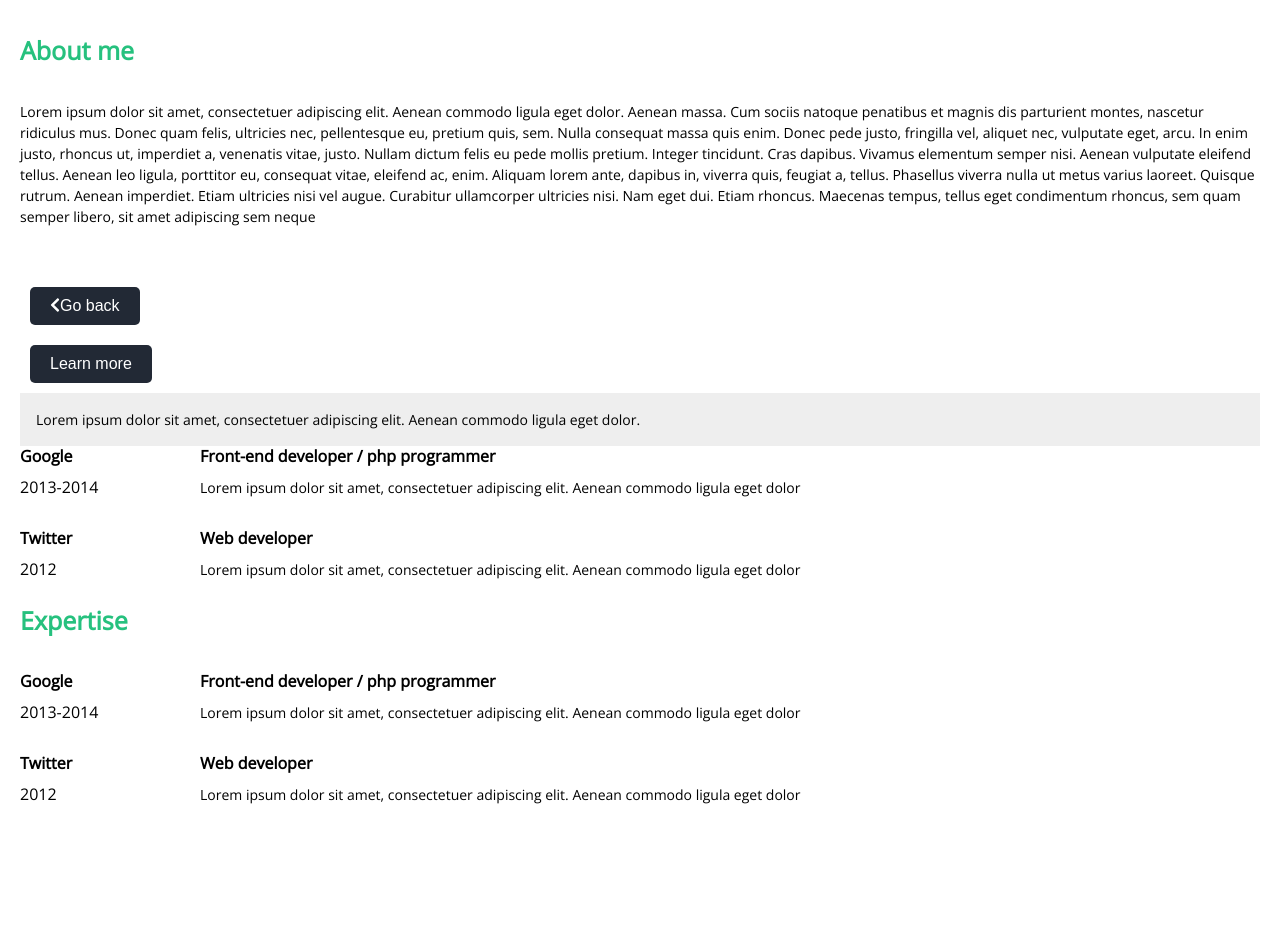
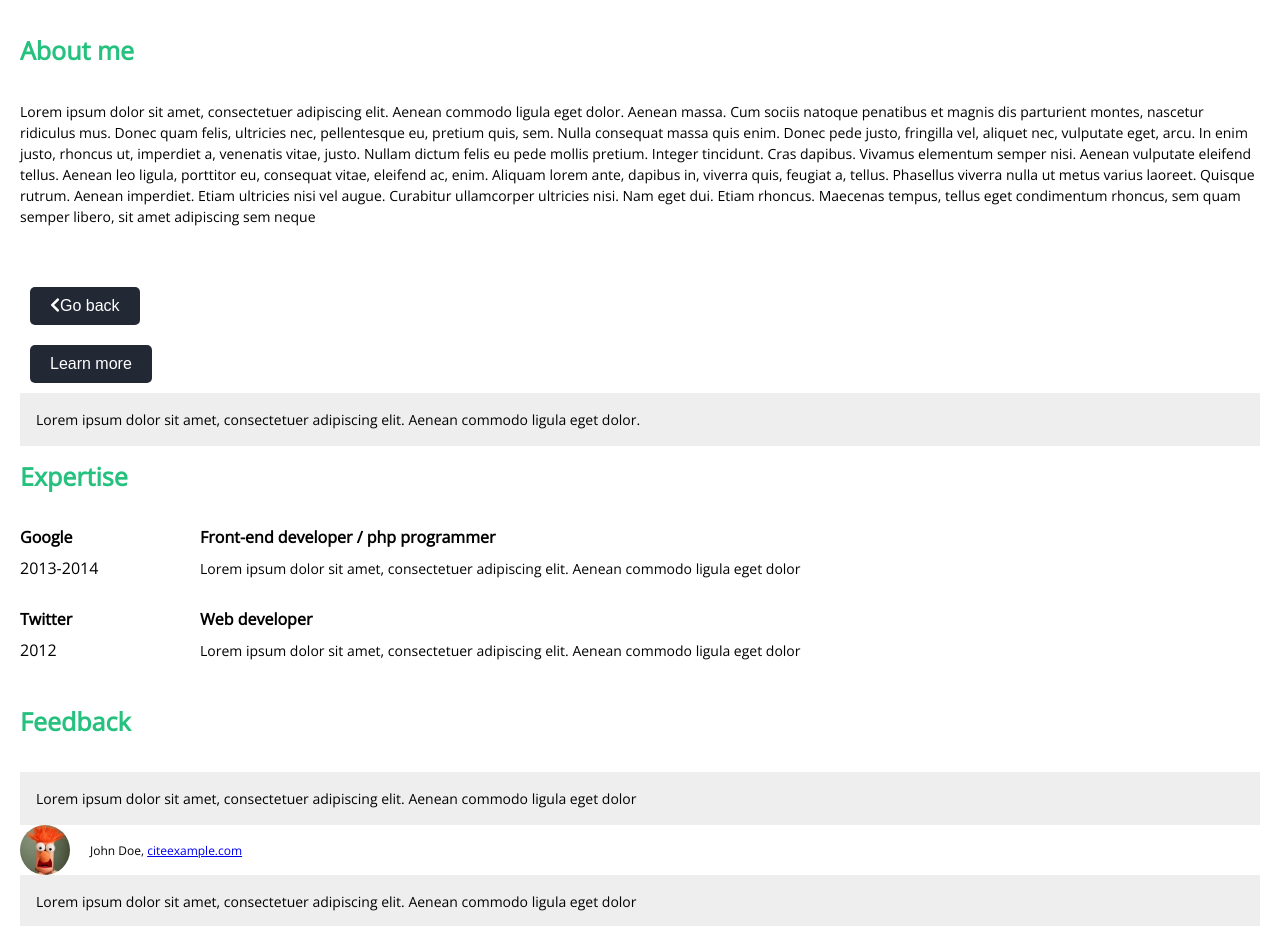
Before and after one commit to stiripo/cv-app, a React (Create React App) app in the folder cv-app/: page / in a window 1280 px wide. Shown: the top 926 px of the page. Before the commit the page ends 875 px from the top, so only its background shows below. Built offline with nearby package versions, Linux system fonts and the light colour scheme.

Commit message:
Add Feedback component

```diff
--- a/cv-app/src/App.js
+++ b/cv-app/src/App.js
@@ -4,7 +4,9 @@ import { faChevronLeft } from '@fortawesome/free-solid-svg-icons';
 import { Box } from './components/Box';
 import { Button } from './components/Button';
 import { Info } from './components/Info';
-import { Expertise, jobs } from './components/Expertise';
+import { Expertise } from './components/Expertise';
+import { Feedback } from './components/Feedback';
+import { feedback_data, expertise_data } from './utils/constants';
 
 
 function App() {
@@ -13,14 +15,16 @@ function App() {
       <Box
         title='About me'
         content='Lorem ipsum dolor sit amet, consectetuer adipiscing elit. Aenean commodo ligula eget dolor. Aenean massa. Cum sociis natoque penatibus et magnis dis parturient montes, nascetur ridiculus mus. Donec quam felis, ultricies nec, pellentesque eu, pretium quis, sem. Nulla consequat massa quis enim. Donec pede justo, fringilla vel, aliquet nec, vulputate eget, arcu. In enim justo, rhoncus ut, imperdiet a, venenatis vitae, justo. Nullam dictum felis eu pede mollis pretium. Integer tincidunt. Cras dapibus. Vivamus elementum semper nisi. Aenean vulputate eleifend tellus. Aenean leo ligula, porttitor eu, consequat vitae, eleifend ac, enim. Aliquam lorem ante, dapibus in, viverra quis, feugiat a, tellus. Phasellus viverra nulla ut metus varius laoreet. Quisque rutrum. Aenean imperdiet. Etiam ultricies nisi vel augue. Curabitur ullamcorper ultricies nisi. Nam eget dui. Etiam rhoncus. Maecenas tempus, tellus eget condimentum rhoncus, sem quam semper libero, sit amet adipiscing sem neque' />
-
       <Button icon={<FontAwesomeIcon icon={faChevronLeft} />} text="Go back" />
       <Button text='Learn more' />
       <Info text='Lorem ipsum dolor sit amet, consectetuer adipiscing elit. Aenean commodo ligula eget dolor.' />
-    <Expertise data={jobs} />
       <Box
         title='Expertise'
-    content={<Expertise data={jobs} />} />
+        content={<Expertise data={expertise_data} />} />
+      <Box
+        title='Feedback'
+        content={<Feedback data={feedback_data} />}
+      />
     </>
   );
 }
--- a/cv-app/src/App.scss
+++ b/cv-app/src/App.scss
@@ -68,3 +68,16 @@ body {
 .expertise-list p {
     font-size: $main_font_size;
 }
+
+.feedback-reporter {
+    display: flex;
+    align-items: center;
+    font-size: 12px;
+}
+
+.feedback-photo {
+    width: 50px;
+    height: 50px;
+    margin-right: 20px;
+    border-radius: 50%;
+}
--- a/cv-app/src/components/Expertise.js
+++ b/cv-app/src/components/Expertise.js
@@ -1,22 +1,3 @@
-export const jobs = [
-    {
-        date: '2013-2014',
-        info: {
-            company: 'Google',
-            job: 'Front-end developer / php programmer',
-            description: 'Lorem ipsum dolor sit amet, consectetuer adipiscing elit. Aenean commodo ligula eget dolor'
-        }
-    },
-    {
-        date: '2012',
-        info: {
-            company: 'Twitter',
-            job: 'Web developer',
-            description: 'Lorem ipsum dolor sit amet, consectetuer adipiscing elit. Aenean commodo ligula eget dolor'
-        }
-    }
-]
-
 export function Expertise(props) {
     const data = props.data;
     const listitems = data.map((entry) =>
--- /dev/null
+++ b/cv-app/src/components/Feedback.js
@@ -0,0 +1,23 @@
+import { getDomainFromUrl } from "../utils/helper _functions";
+
+export function Feedback(props) {
+    const data = props.data;
+    const listitems = data.map((feedback) =>
+        <li>
+            <blockquote>
+                <p className='info'>{feedback.feedback}</p>
+                <div className='feedback-reporter'>
+                    <img className='feedback-photo' src={feedback.reporter.photoUrl} alt="Reporter"/>
+                    <cite>{`${feedback.reporter.name}, `}
+                    <a href={feedback.reporter.citeUrl}>{getDomainFromUrl(feedback.reporter.citeUrl)}</a>
+                    </cite>
+                </div>
+            </blockquote>
+        </li>
+    )
+    return (
+        <ul>
+            {listitems}
+        </ul>
+    )
+}
--- /dev/null
+++ b/cv-app/src/utils/constants.js
@@ -0,0 +1,37 @@
+export const feedback_data = [
+    {
+        feedback: ' Lorem ipsum dolor sit amet, consectetuer adipiscing elit. Aenean commodo ligula eget dolor',
+        reporter: {
+            photoUrl: './user.jpg',
+            name: 'John Doe',
+            citeUrl: 'https://www.citeexample.com'
+        }
+    },
+    {
+        feedback: ' Lorem ipsum dolor sit amet, consectetuer adipiscing elit. Aenean commodo ligula eget dolor',
+        reporter: {
+            photoUrl: './user.jpg',
+            name: 'John Doe',
+            citeUrl: 'https://www.citeexample.com'
+        }
+    }
+];
+
+export const expertise_data = [
+    {
+        date: '2013-2014',
+        info: {
+            company: 'Google',
+            job: 'Front-end developer / php programmer',
+            description: 'Lorem ipsum dolor sit amet, consectetuer adipiscing elit. Aenean commodo ligula eget dolor'
+        }
+    },
+    {
+        date: '2012',
+        info: {
+            company: 'Twitter',
+            job: 'Web developer',
+            description: 'Lorem ipsum dolor sit amet, consectetuer adipiscing elit. Aenean commodo ligula eget dolor'
+        }
+    }
+]
--- /dev/null
+++ b/cv-app/src/utils/helper _functions.js
@@ -0,0 +1,9 @@
+export function getDomainFromUrl(url) {
+    if (url.startsWith('https')) {
+        return url.substr(12)
+    }
+    if (url.startsWith('http:')) {
+        return url.substr(11);
+    }
+    return;
+}
```
Also changed, not shown: cv-app/public/user.jpg (added). Lines whose indentation alone changed are shown as unchanged.
